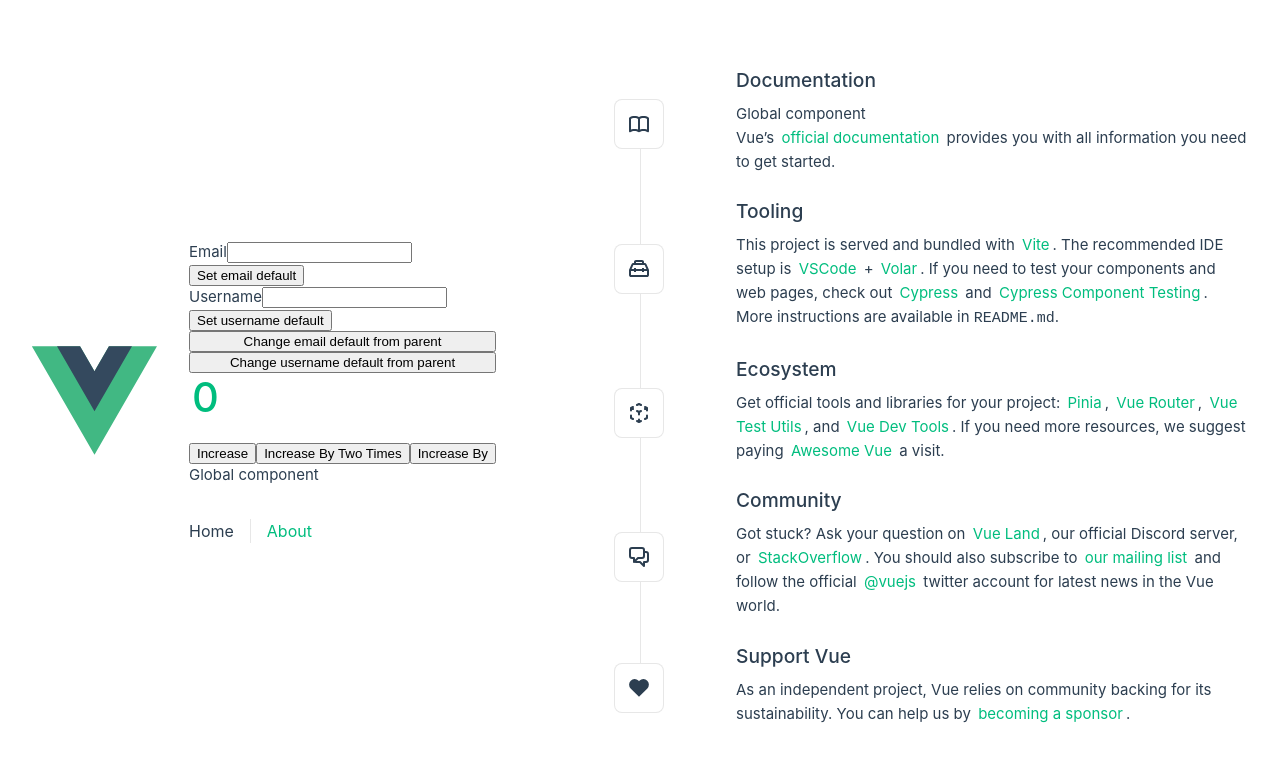
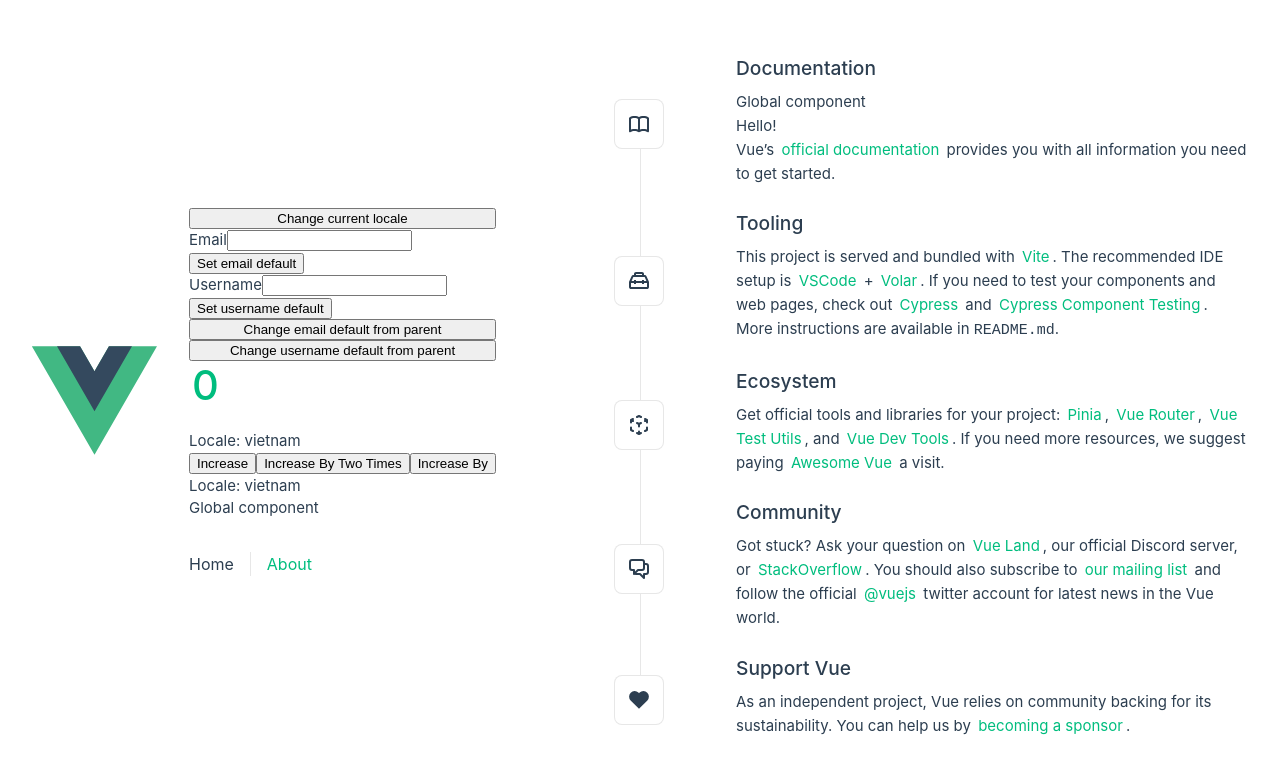
Before and after one commit to techmely/vuejs-course, a Vue app in the folder 13-components/: page / in a window 1280 px wide. Shown: the top 774 px of the page. Built offline with nearby package versions, Linux system fonts and the light colour scheme.

Commit message:
feat: update provide, inject

```diff
--- a/13-components/src/App.vue
+++ b/13-components/src/App.vue
@@ -3,7 +3,7 @@
 import HelloWorld from "./components/HelloWorld.vue";
 import ButtonCount from "./components/ButtonCount.vue";
 import ComponentVModel from "./components/ComponentVModel.vue";
-import { ref, watchEffect } from "vue";
+import { provide, ref, watchEffect } from "vue";
 const count = ref(0);
 
 const increaseBy = (number1, number2) => {
@@ -22,6 +22,8 @@
 const changeUsernameDefaultFromParent = () => {
   username.value = "techmely";
 };
+const currentLocale = ref("vietnam");
+provide("locale", currentLocale);
 </script>
 
 <template>
@@ -29,6 +31,7 @@
     <img alt="Vue logo" class="logo" src="@/assets/logo.svg" width="125" height="125" />
 
     <div class="wrapper">
+    <button @click="currentLocale = 'english'">Change current locale</button>
       <component-v-model v-model:email="email" v-model:username.capitalize="username" />
       <button @click="changeEmailDefaultFromParent">
         Change email default from parent
--- a/13-components/src/components/ButtonCount.vue
+++ b/13-components/src/components/ButtonCount.vue
@@ -9,11 +9,15 @@
     <button @click="callFunctionIncreaseBy">
       <slot name="increaseBy">Button content</slot>
     </button>
+    <p>Locale: {{ locale }}</p>
   </div>
 </template>
 
 <script setup>
+import { inject } from "vue";
 const emit = defineEmits(["increase", "increase-by-two-times", "increase-by"]);
+
+const locale = inject("locale");
 
 const callFunctionIncrease = () => {
   emit("increase");
--- a/13-components/src/components/HelloWorld.vue
+++ b/13-components/src/components/HelloWorld.vue
@@ -1,4 +1,5 @@
 <script setup>
+import LocaleComponent from './LocaleComponent.vue';
 const props = defineProps({
   count: Number,
 });
@@ -7,6 +8,7 @@
 
 <template>
   <h1 class="green">{{ count }}</h1>
+  <LocaleComponent/>
 </template>
 
 <style scoped>
--- /dev/null
+++ b/13-components/src/components/LocaleComponent.vue
@@ -0,0 +1,8 @@
+<template>
+  <p>Locale: {{ locale }}</p>
+</template>
+
+<script setup>
+import { inject } from "vue";
+const locale = inject("locale");
+</script>
--- a/13-components/src/components/TheWelcome.vue
+++ b/13-components/src/components/TheWelcome.vue
@@ -1,15 +1,18 @@
 <script setup>
+import { inject } from "vue";
 import WelcomeItem from "./WelcomeItem.vue";
 import DocumentationIcon from "./icons/IconDocumentation.vue";
 import ToolingIcon from "./icons/IconTooling.vue";
 import EcosystemIcon from "./icons/IconEcosystem.vue";
 import CommunityIcon from "./icons/IconCommunity.vue";
 import SupportIcon from "./icons/IconSupport.vue";
+const message = inject("message");
 </script>
 
 <template>
   <WelcomeItem>
     <ComponentB />
+    <p>{{ message }}</p>
     <template #icon>
       <DocumentationIcon />
     </template>
--- a/13-components/src/main.js
+++ b/13-components/src/main.js
@@ -9,6 +9,8 @@
 
 app.component('ComponentA', GlobalComponent).component('ComponentB', GlobalComponent)
 
+app.provide('message', 'Hello!')
+
 app.use(router)
 
 app.mount('#app')
```
